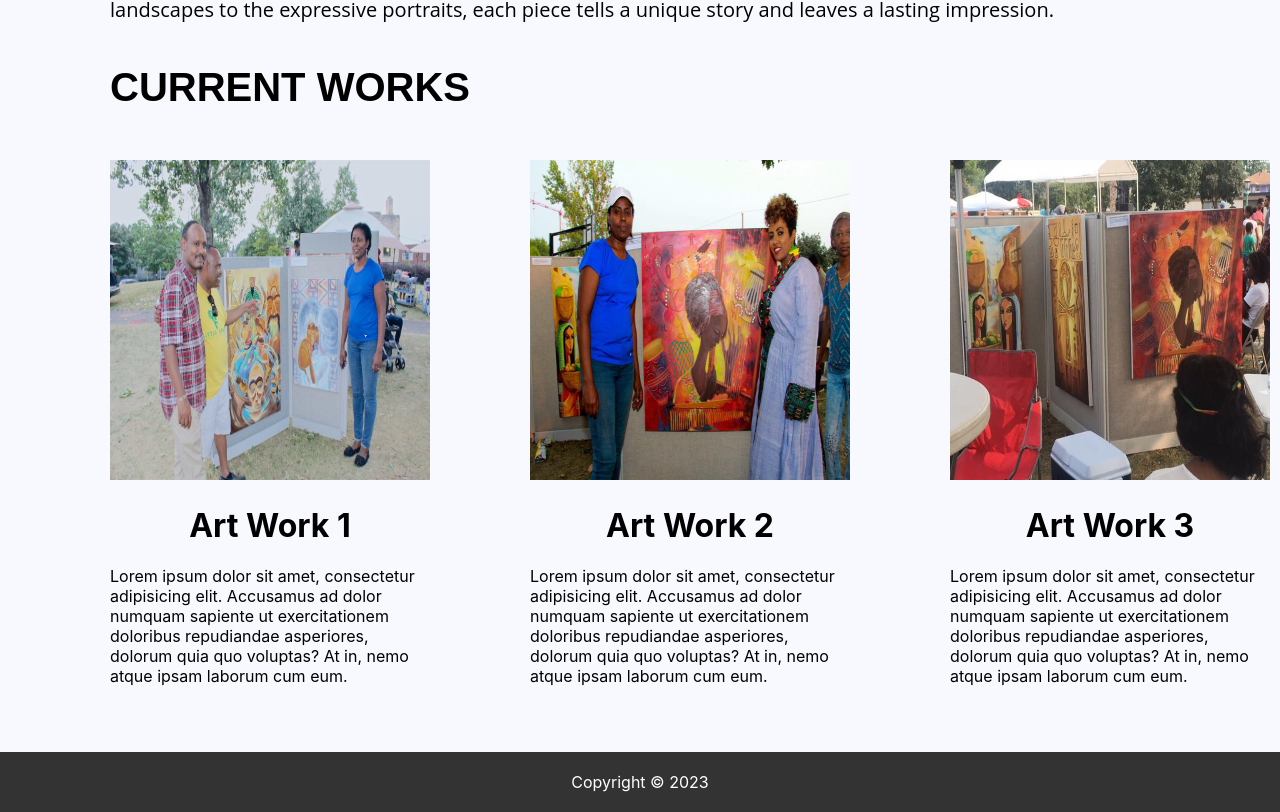
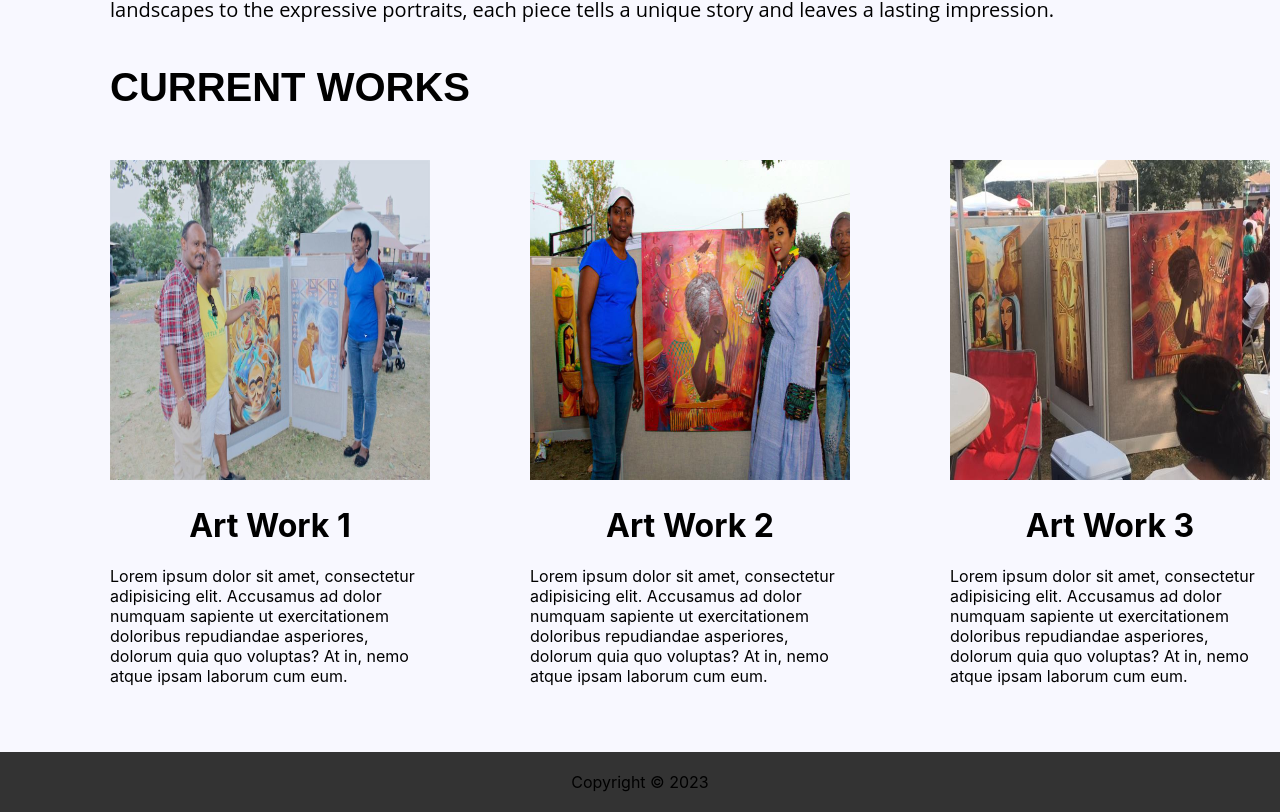
Before and after one commit to Yishak-KD/E-commerce_website, a React (Create React App) app: page / in a window 1280 px wide. Shown: the part 702-1514 px from the top of the page. Built offline with nearby package versions, Linux system fonts and the light colour scheme.

Commit message:
Footer component updated

```diff
--- a/src/Components/Footer.jsx
+++ b/src/Components/Footer.jsx
@@ -19,7 +19,8 @@ const style = StyleSheet.create({
         margin: 'auto',
         bottom: 0,
         width: '100%',
-        color: 'white'
+        // color: 'white',
+
     },
     para: {
         margin: '0'
```
